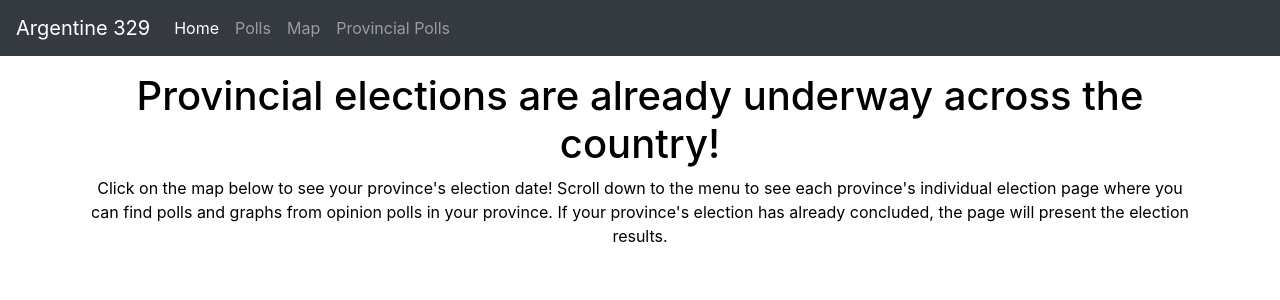
After one commit to NewsAppsUMD/final-project-Rmercad1, a Flask app: page /provinces/corrientes in a window 1280 px wide. The commit adds this page. Shown: the top 300 px of the page. Run offline with Flask 3, Linux system fonts and the light colour scheme; some libraries are stand-ins or nearby versions.

Commit message:
corrientes

```diff
--- a/scrapers/web_app/app.py
+++ b/scrapers/web_app/app.py
@@ -20,5 +20,10 @@ def display_spanish_voting_intentions():
 def provinces():
     return render_template('provinces.html')
 
+# Route for the corrientes province page
+@app.route('/provinces/corrientes')
+def display_corrientes():
+    return render_template('corrientes.html')
+
 if __name__ == '__main__':
     app.run(debug=True)
--- /dev/null
+++ b/scrapers/web_app/templates/corrientes.html
@@ -0,0 +1,53 @@
+<!DOCTYPE html>
+<html>
+  <head>
+    <title>Argentine 329</title>
+    <meta name="viewport" content="width=device-width, initial-scale=1">
+    <link rel="stylesheet" href="https://maxcdn.bootstrapcdn.com/bootstrap/4.5.2/css/bootstrap.min.css">
+    <script src="https://ajax.googleapis.com/ajax/libs/jquery/3.5.1/jquery.min.js"></script>
+    <script src="https://cdnjs.cloudflare.com/ajax/libs/popper.js/1.16.0/umd/popper.min.js"></script>
+    <script src="https://maxcdn.bootstrapcdn.com/bootstrap/4.5.2/js/bootstrap.min.js"></script>
+    <style>
+      body {
+        background-color: #ffffff;
+        color: rgb(0, 0, 0);
+      }
+
+      .card {
+        background-color: rgb(80, 78, 78);
+        color: white;
+      }
+    </style>
+    </style>
+  </head>
+  <body>
+    <nav class="navbar navbar-expand-lg navbar-dark bg-dark">
+      <a class="navbar-brand" href="#">Argentine 329</a>
+      <button class="navbar-toggler" type="button" data-toggle="collapse" data-target="#navbarNav" aria-controls="navbarNav" aria-expanded="false" aria-label="Toggle navigation">
+        <span class="navbar-toggler-icon"></span>
+      </button>
+      <div class="collapse navbar-collapse" id="navbarNav">
+        <ul class="navbar-nav">
+          <li class="nav-item active">
+            <a class="nav-link" href="/">Home</a>
+          </li>
+          <li class="nav-item">
+            <a class="nav-link" href="#">Polls</a>
+          </li>
+          <li class="nav-item">
+            <a class="nav-link" href="#">Map</a>
+          </li>
+          <li class="nav-item">
+            <a class="nav-link" href="#">Provincial Polls</a>
+          </li>
+        </ul>
+      </div>
+    </nav>
+    <div class="container mt-3">
+      <div class="row justify-content-center">
+        <div class="col-sm-12 text-center">
+          <h1>Provincial elections are already underway across the country!</h1>
+          <p> Click on the map below to see your province's election date! Scroll down to the menu to see each province's individual election page where you can find polls and graphs from opinion polls in your province. If your province's election has already concluded, the page will present the election results.
+            <br>
+          </p>
+        </div>
```
Also changed, not shown: scrapers/web_app/templates/provinces.html (+52 -1 lines).
